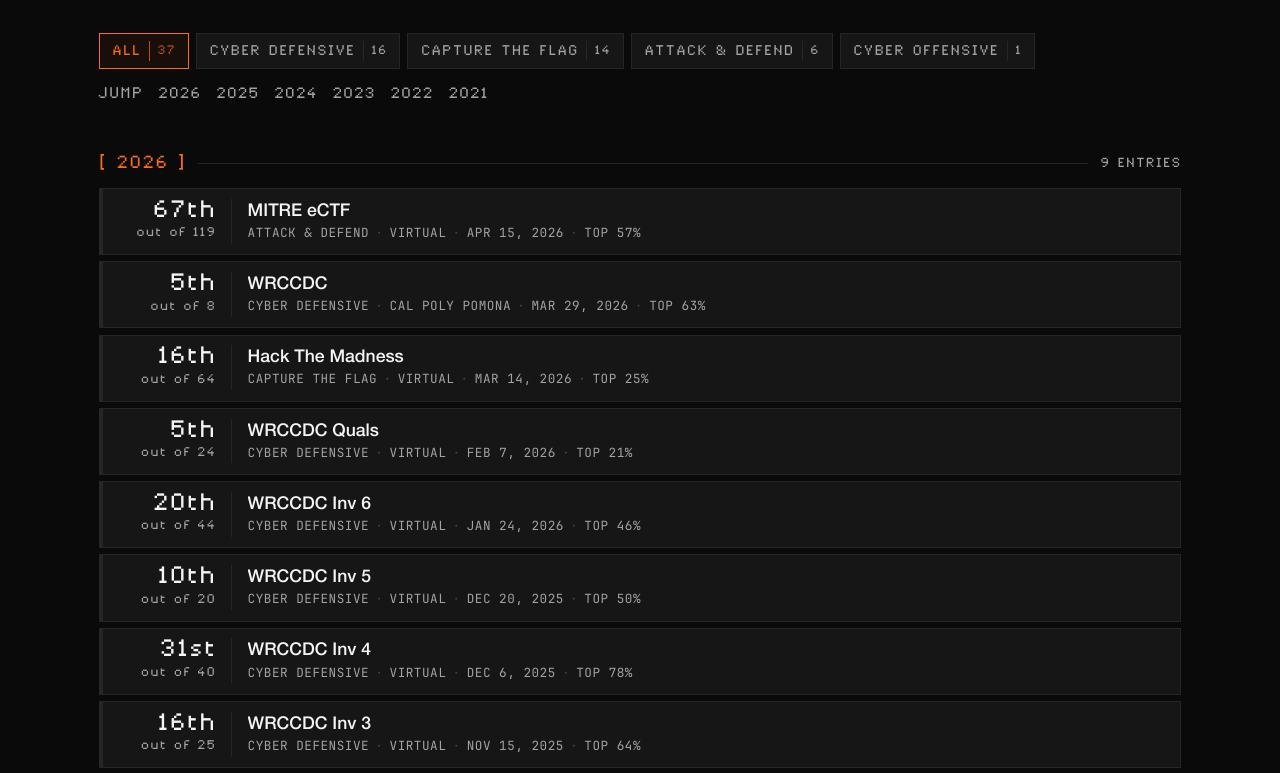
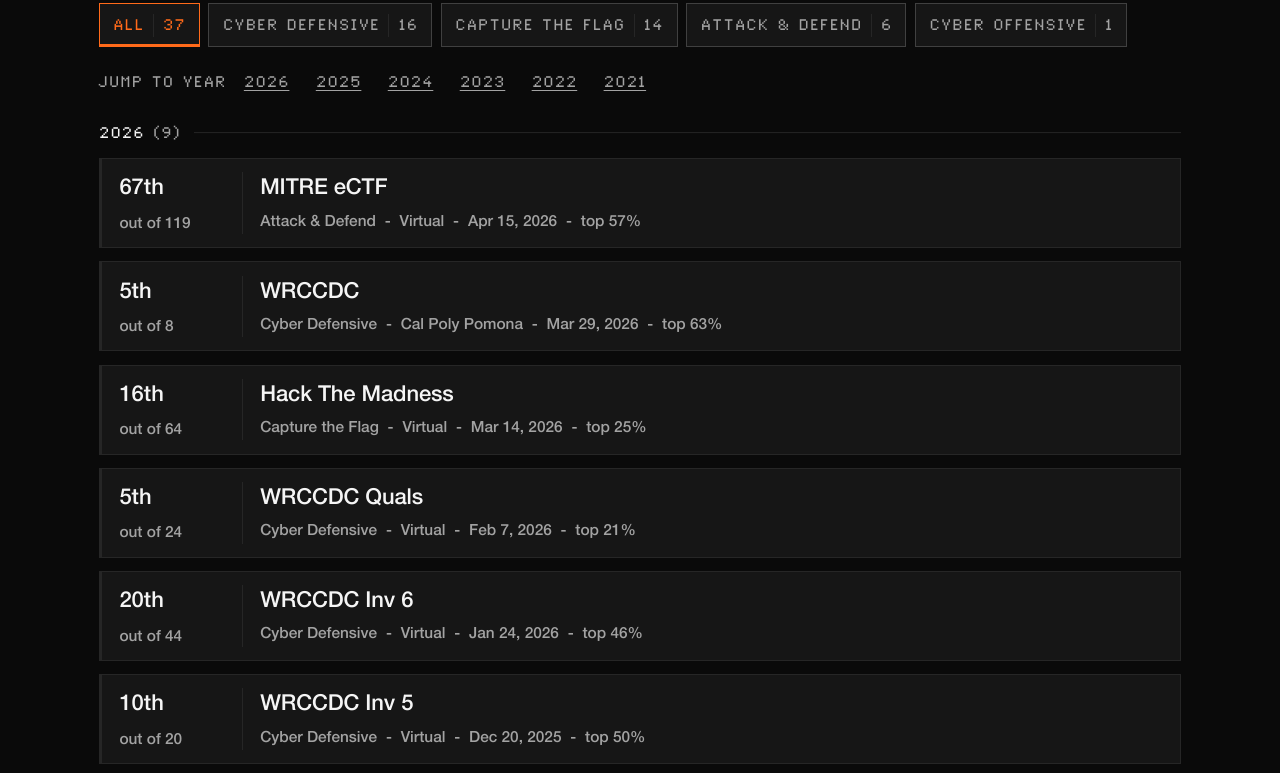
Before and after one commit to SlugSecurity/site, an Astro site: page /highlights in a window 1280 px wide. Shown: the part 335-1108 px from the top of the page. Built offline with nearby package versions, Linux system fonts and the light colour scheme; Astro itself is replaced by a stand-in of ours; some packages are replaced by stand-ins of ours.

Commit message:
tidy competition highlights

```diff
--- a/src/pages/highlights.astro
+++ b/src/pages/highlights.astro
@@ -47,7 +47,7 @@
 
 function fmtDate(d: Date | string) {
 	const date = typeof d === 'string' ? new Date(d) : d
-	return date.toLocaleDateString('en-US', { month: 'short', day: 'numeric', year: 'numeric' })
+	return date.toLocaleDateString('en-US', { month: 'short', day: 'numeric', year: 'numeric', timeZone: 'UTC' })
 }
 
 function fmtCount(n: number | string) {
@@ -66,17 +66,16 @@
 function typeSlug(t: string) {
 	return t.toLowerCase().replace(/[^a-z0-9]+/g, '-').replace(/(^-|-$)/g, '')
 }
+
 ---
 
-<Base title="Highlights" description="Slug Security competition results, achievements, and notable activities.">
-	<section class="container-prose pt-12 pb-6 text-center">
-		<h1 class="text-4xl sm:text-5xl mb-4">Highlights</h1>
-		<p class="text-(--color-fg-dim) leading-relaxed">
-			A log of every competition, ranked finish, and notable result.
-		</p>
+<Base title="Highlights" description="Events, competitions, and team results">
+	<section class="container-prose page-intro">
+		<h1 class="page-title">Highlights</h1>
+		<p class="text-(--color-fg-dim)">Events, competitions, and team results</p>
 	</section>
 
-	<section class="container-tight pb-2">
+	<section class="container-tight">
 		<div class="stats">
 			<div class="stat">
 				<div class="stat-label">competitions</div>
@@ -97,35 +96,34 @@
 		</div>
 	</section>
 
-	<section class="container-tight pt-6">
-		<div class="filter-bar" role="toolbar" aria-label="Filter by type">
-			<button class="filter-pill active" data-filter="all">
+	<section class="container-tight pt-4">
+		<div class="filter-bar" role="group" aria-label="Filter by type">
+			<button type="button" class="filter-pill active" data-filter="all" aria-pressed="true" aria-controls="highlights-list">
 				<span>All</span><span class="filter-count">{totalEvents}</span>
 			</button>
 			{types.map(([t, count]) => (
-				<button class="filter-pill" data-filter={typeSlug(t)}>
+				<button type="button" class="filter-pill" data-filter={typeSlug(t)} aria-pressed="false" aria-controls="highlights-list">
 					<span>{t}</span><span class="filter-count">{count}</span>
 				</button>
 			))}
 		</div>
+		<p id="filter-status" class="sr-only" role="status" aria-atomic="true"></p>
 	</section>
 
 	<section class="container-tight pt-3">
-		<div class="year-jump label-sm">
-			<span class="text-(--color-fg-faint)">jump</span>
+		<nav class="year-jump label" aria-label="Competition years">
+			<span class="text-(--color-fg-dim)">Jump to year</span>
 			{years.map(y => (
-				<a href={`#y-${y}`} class="year-link">{y}</a>
+				<a href={`#y-${y}`} class="year-link" data-year={y}>{y}</a>
 			))}
-		</div>
+		</nav>
 	</section>
 
-	<section class="container-tight pb-16 pt-6" id="highlights-list">
+	<section class="container-tight pt-4" id="highlights-list">
 		{years.map(year => (
 			<div class="year-block" id={`y-${year}`} data-year={year}>
 				<div class="year-header">
-					<span class="year-tag">[ {year} ]</span>
-					<span class="year-line"></span>
-					<span class="year-count">{parsed.highlights[year].length} {parsed.highlights[year].length === 1 ? 'entry' : 'entries'}</span>
+					<h2 class="section-heading year-tag"><span>{year} <span class="year-count">({parsed.highlights[year].length})</span></span></h2>
 				</div>
 
 				<ul class="entries">
@@ -133,26 +131,27 @@
 						const tier = tierOf(h.Placement, h.Participants)
 						const pct = topPct(h.Placement, h.Participants)
 						const place = Number(h.Placement)
+						const hasLinks = Boolean(h.Article || h.Writeup)
 						return (
-							<li class={`entry tier-${tier}`} data-type={typeSlug(h.Type)}>
+							<li class:list={[`entry tier-${tier}`, hasLinks && 'has-links']} data-type={typeSlug(h.Type)}>
 								<div class="entry-rank">
 									<span class="rank-place">{ordinal(place)}</span>
 									<span class="rank-detail">out of {fmtCount(h.Participants)}</span>
 								</div>
-								<div class="entry-name">{h.Name}</div>
+								<h3 class="entry-name">{h.Name}</h3>
 								<div class="entry-meta">
 									<span class="m-type">{h.Type}</span>
-									<span class="m-sep">·</span>
+									<span class="m-sep" aria-hidden="true">-</span>
 									<span class="m-loc">{h.Location}</span>
-									<span class="m-sep">·</span>
+									<span class="m-sep" aria-hidden="true">-</span>
 									<span class="m-date">{fmtDate(h.Date)}</span>
-									<span class="m-sep">·</span>
+									<span class="m-sep" aria-hidden="true">-</span>
 									<span class={`m-pct pct-${tier}`}>top {pct}%</span>
 								</div>
-								{(h.Article || h.Writeup) && (
+								{hasLinks && (
 									<div class="entry-links">
-										{h.Article && <a href={h.Article} class="entry-link" rel="noopener">Post</a>}
-										{h.Writeup && <a href={h.Writeup} class="entry-link" rel="noopener">Writeup</a>}
+										{h.Article && <a href={h.Article} class="entry-link" aria-label={`Post about ${h.Name}`} rel="noopener">Post</a>}
+										{h.Writeup && <a href={h.Writeup} class="entry-link" aria-label={`Writeup for ${h.Name}`} rel="noopener">Writeup</a>}
 									</div>
 								)}
 							</li>
@@ -162,7 +161,7 @@
 			</div>
 		))}
 		<div class="empty-state" hidden>
-			<span class="label-sm text-(--color-fg-faint)">no entries match this filter</span>
+			<span class="label-sm text-(--color-fg-faint)">No competitions match this filter</span>
 		</div>
 	</section>
 </Base>
@@ -171,12 +170,17 @@
 	const buttons = document.querySelectorAll<HTMLButtonElement>('.filter-pill')
 	const entries = document.querySelectorAll<HTMLElement>('.entry')
 	const yearBlocks = document.querySelectorAll<HTMLElement>('.year-block')
+	const yearLinks = document.querySelectorAll<HTMLAnchorElement>('.year-link')
 	const empty = document.querySelector<HTMLElement>('.empty-state')
+	const status = document.getElementById('filter-status')
 
 	buttons.forEach(btn => {
 		btn.addEventListener('click', () => {
 			const f = btn.dataset.filter ?? 'all'
-			buttons.forEach(b => b.classList.toggle('active', b === btn))
+			buttons.forEach(b => {
+				b.classList.toggle('active', b === btn)
+				b.setAttribute('aria-pressed', String(b === btn))
+			})
 
 			let visibleTotal = 0
 			entries.forEach(e => {
@@ -187,282 +191,216 @@
 			yearBlocks.forEach(yb => {
 				const visible = yb.querySelectorAll('.entry:not(.is-hidden)').length
 				yb.classList.toggle('is-hidden', visible === 0)
+				const count = yb.querySelector('.year-count')
+				if (count) count.textContent = `(${visible})`
+				yearLinks.forEach(link => {
+					if (link.dataset.year === yb.dataset.year) link.classList.toggle('is-hidden', visible === 0)
+				})
 			})
 			if (empty) empty.hidden = visibleTotal > 0
+			if (status) status.textContent = `${visibleTotal} ${visibleTotal === 1 ? 'result' : 'results'}`
 		})
 	})
 </script>
 
 <style>
+	#highlights-list { container-type: inline-size; }
 	.stats {
 		display: grid;
-		grid-template-columns: repeat(2, 1fr);
+		grid-template-columns: repeat(2, minmax(0, 1fr));
 		gap: 1px;
 		background: var(--color-line);
 		border: 1px solid var(--color-line);
 	}
-	@media (min-width: 640px) {
-		.stats { grid-template-columns: repeat(4, 1fr); }
-	}
 	.stat {
 		background: var(--color-bg-panel);
-		padding: 0.85rem 1rem 0.9rem;
+		padding: 1rem;
 		display: flex;
 		flex-direction: column;
-		gap: 0.15rem;
+		gap: 0.5rem;
+		min-width: 0;
 	}
-	.stat-label {
+	.stat-label,
+	.filter-pill,
+	.year-link,
+	.year-tag,
+	.year-count,
+	.entry-links {
 		font-family: var(--font-pixel);
-		font-size: 0.78rem;
+		font-size: var(--text-meta);
+		line-height: 1.5;
 		text-transform: uppercase;
-		letter-spacing: 0.05em;
-		color: var(--color-fg-faint);
+		letter-spacing: 0.04em;
+	}
+	.stat-label,
+	.filter-count,
+	.year-count,
+	.rank-detail,
+	.entry-meta {
+		color: var(--color-fg-dim);
 	}
 	.stat-num {
-		font-family: var(--font-pixel);
-		font-size: 1.85rem;
-		line-height: 1;
-		color: var(--color-fg);
-		letter-spacing: 0.01em;
+		font-size: var(--text-section);
+		line-height: 1.25;
+		font-variant-numeric: tabular-nums;
 	}
-
 	.filter-bar {
 		display: flex;
 		flex-wrap: wrap;
-		gap: 0.4rem;
+		gap: 0.5rem;
 	}
 	.filter-pill {
 		display: inline-flex;
 		align-items: center;
-		gap: 0.45rem;
-		font-family: var(--font-pixel);
-		font-size: 0.8rem;
-		text-transform: uppercase;
-		letter-spacing: 0.05em;
-		padding: 0.32rem 0.7rem;
+		gap: 0.5rem;
+		min-height: 44px;
+		max-width: 100%;
+		padding: 0.5rem 0.75rem;
 		background: var(--color-bg-panel);
 		color: var(--color-fg-dim);
-		border: 1px solid var(--color-line);
+		border: 1px solid var(--color-line-bright);
 		cursor: pointer;
-		transition: border-color 120ms, color 120ms, background 120ms;
 	}
 	.filter-pill:hover {
-		border-color: var(--color-line-bright);
 		color: var(--color-fg);
 	}
 	.filter-pill.active {
 		color: var(--color-accent);
 		border-color: var(--color-accent);
-		background: rgba(255, 106, 26, 0.06);
+		box-shadow: inset 0 -2px 0 var(--color-accent);
 	}
 	.filter-count {
-		font-size: 0.7rem;
-		color: var(--color-fg-faint);
-		padding-left: 0.4rem;
+		padding-left: 0.5rem;
 		border-left: 1px solid var(--color-line);
 	}
 	.filter-pill.active .filter-count {
-		color: var(--color-accent-dim);
-		border-left-color: var(--color-accent-deep);
+		color: inherit;
 	}
-
 	.year-jump {
 		display: flex;
 		flex-wrap: wrap;
 		align-items: center;
-		gap: 0.85rem;
-		padding-bottom: 0.5rem;
+		gap: 0.5rem;
 	}
 	.year-link {
+		display: inline-flex;
+		align-items: center;
+		justify-content: center;
+		min-width: 44px;
+		min-height: 44px;
+		padding-inline: 0.5rem;
 		color: var(--color-fg-dim);
-		font-family: var(--font-pixel);
-		font-size: 0.85rem;
-		letter-spacing: 0.02em;
-		transition: color 120ms;
+		text-decoration: underline;
+		text-underline-offset: 3px;
 	}
 	.year-link:hover {
 		color: var(--color-accent);
 	}
-
-	.year-block {
+	.year-block + .year-block {
 		margin-top: 2rem;
-		scroll-margin-top: 5rem;
-	}
-	.year-block:first-of-type {
-		margin-top: 0.5rem;
 	}
 	.year-header {
-		display: flex;
-		align-items: center;
-		gap: 0.7rem;
-		margin-bottom: 0.6rem;
+		margin-bottom: 0.75rem;
 	}
 	.year-tag {
-		font-family: var(--font-pixel);
-		font-size: 1rem;
-		color: var(--color-accent);
-		letter-spacing: 0.04em;
+		color: var(--color-fg);
 	}
-	.year-line {
-		flex: 1;
-		height: 1px;
-		background: var(--color-line);
-	}
-	.year-count {
-		font-family: var(--font-pixel);
-		font-size: 0.75rem;
-		text-transform: uppercase;
-		letter-spacing: 0.05em;
-		color: var(--color-fg-faint);
-	}
-
 	.entries {
 		display: flex;
 		flex-direction: column;
-		gap: 0.35rem;
+		gap: 0.75rem;
 	}
-
 	.entry {
 		display: grid;
-		grid-template-columns: 6.5rem 1fr auto;
-		grid-template-rows: auto auto;
-		column-gap: 0.9rem;
-		row-gap: 0.1rem;
-		align-items: baseline;
-		padding: 0.55rem 0.85rem 0.6rem 1rem;
+		grid-template-columns: minmax(0, 1fr);
+		gap: 0.5rem;
+		padding: 0.75rem 1rem;
 		background: var(--color-bg-panel);
 		border: 1px solid var(--color-line);
-		position: relative;
-		transition: border-color 140ms;
+		border-left-width: 3px;
 	}
-	.entry::before {
-		content: '';
-		position: absolute;
-		left: 0; top: 0; bottom: 0;
-		width: 3px;
-		background: var(--color-line);
-		transition: background 140ms;
+	.entry:not(.tier-normal) {
+		border-left-color: var(--color-accent);
 	}
-	.entry:hover { border-color: var(--color-line-bright); }
-	.tier-normal:hover::before { background: var(--color-fg-dim); }
-	.tier-top::before { background: var(--color-accent-deep); }
-	.tier-top:hover::before { background: var(--color-accent); }
-	.tier-bronze::before { background: #cd7f32; }
-	.tier-silver::before { background: #c0c0c0; }
-	.tier-gold::before {
-		background: #ffd700;
-		box-shadow: 0 0 8px rgba(255, 215, 0, 0.5);
-	}
-
 	.entry-rank {
-		grid-column: 1;
-		grid-row: 1 / span 2;
-		align-self: center;
-		display: flex;
-		flex-direction: column;
-		gap: 0.05rem;
-		text-align: right;
-		font-family: var(--font-pixel);
-		border-right: 1px solid var(--color-line);
-		padding-right: 0.85rem;
-	}
-	.rank-place {
-		font-size: 1.35rem;
-		line-height: 1;
-		color: var(--color-fg);
-		letter-spacing: 0.02em;
-	}
-	.rank-detail {
-		font-size: 0.72rem;
-		color: var(--color-fg-faint);
-		letter-spacing: 0.05em;
-	}
-	.tier-gold .rank-place {
-		color: #ffd700;
-		text-shadow: 0 0 6px rgba(255, 215, 0, 0.45);
-	}
-	.tier-silver .rank-place { color: #c0c0c0; }
-	.tier-bronze .rank-place { color: #cd7f32; }
-	.tier-top .rank-place { color: var(--color-accent); }
-
-	.entry-name {
-		grid-column: 2;
-		grid-row: 1;
-		font-size: 1rem;
-		line-height: 1.25;
-		color: var(--color-fg);
-		min-width: 0;
-		overflow: hidden;
-		text-overflow: ellipsis;
-		white-space: nowrap;
-	}
-
-	.entry-meta {
-		grid-column: 2;
-		grid-row: 2;
 		display: flex;
 		flex-wrap: wrap;
 		align-items: baseline;
-		gap: 0.35rem;
-		font-family: var(--font-mono);
-		font-size: 0.72rem;
-		text-transform: uppercase;
-		letter-spacing: 0.04em;
-		color: var(--color-fg-faint);
+		gap: 0.5rem;
+		padding-bottom: 0.75rem;
+		border-bottom: 1px solid var(--color-line);
+		font-variant-numeric: tabular-nums;
+	}
+	.rank-place {
+		font-size: var(--text-card);
+		line-height: 1.35;
+	}
+	.rank-detail,
+	.entry-meta {
+		font-size: var(--text-meta);
+		line-height: 1.5;
+	}
+	.entry:not(.tier-normal) .rank-place {
+		color: var(--color-accent);
+	}
+	.entry-name {
+		font-size: var(--text-card);
+		line-height: 1.35;
 		min-width: 0;
 	}
-	.m-type { color: var(--color-fg-dim); }
-	.m-loc, .m-date { color: var(--color-fg-faint); }
-	.m-sep { color: var(--color-line-bright); }
-	.m-pct { color: var(--color-fg-faint); }
-	.pct-top, .pct-gold, .pct-silver, .pct-bronze {
-		color: var(--color-accent);
+	.entry-meta {
+		display: flex;
+		flex-wrap: wrap;
+		align-items: baseline;
+		gap: 0.25rem 0.5rem;
+		min-width: 0;
 	}
-
 	.entry-links {
-		grid-column: 3;
-		grid-row: 1 / span 2;
-		align-self: center;
 		display: flex;
-		gap: 0.65rem;
-		font-family: var(--font-pixel);
-		font-size: 0.78rem;
-		text-transform: uppercase;
-		letter-spacing: 0.04em;
+		flex-wrap: wrap;
+		gap: 0.75rem;
 	}
 	.entry-link {
+		display: inline-flex;
+		align-items: center;
+		min-height: 44px;
 		color: var(--color-accent);
-		border-bottom: 1px solid var(--color-accent-deep);
-		transition: color 120ms, border-color 120ms;
+		text-decoration: underline;
+		text-underline-offset: 3px;
 	}
 	.entry-link:hover {
 		color: var(--color-fg);
-		border-bottom-color: var(--color-fg-dim);
 	}
-
-	.is-hidden { display: none; }
-
 	.empty-state {
 		padding: 1.5rem 0;
 		text-align: center;
 	}
-
-	@media (max-width: 560px) {
+	.is-hidden {
+		display: none;
+	}
+	@media (min-width: 40rem) {
+		.stats { grid-template-columns: repeat(4, minmax(0, 1fr)); }
+	}
+	@container (min-width: 40rem) {
 		.entry {
-			grid-template-columns: 5.25rem 1fr;
-			column-gap: 0.7rem;
-			padding: 0.55rem 0.75rem 0.6rem 0.85rem;
+			grid-template-columns: 7rem minmax(0, 1fr);
+			column-gap: 1rem;
+			row-gap: 0.25rem;
 		}
-		.entry-rank { padding-right: 0.65rem; }
-		.rank-place { font-size: 1.2rem; }
-		.rank-detail { font-size: 0.68rem; }
-		.entry-name { font-size: 0.95rem; white-space: normal; }
-		.entry-links {
-			grid-column: 1 / -1;
-			grid-row: 3;
-			padding-left: 5.95rem;
-			padding-top: 0.2rem;
-			justify-self: start;
+		.entry.has-links { grid-template-columns: 7rem minmax(0, 1fr) auto; }
+		.entry-rank {
+			grid-column: 1;
+			grid-row: 1 / span 2;
+			flex-direction: column;
+			justify-content: center;
+			padding: 0 1rem 0 0;
+			border-bottom: 0;
+			border-right: 1px solid var(--color-line);
 		}
+		.entry-name,
+		.entry-meta {
+			grid-column: 2;
+		}
+		.entry-links { grid-column: 3; grid-row: 1 / span 2; align-self: center; }
 	}
 </style>
```
